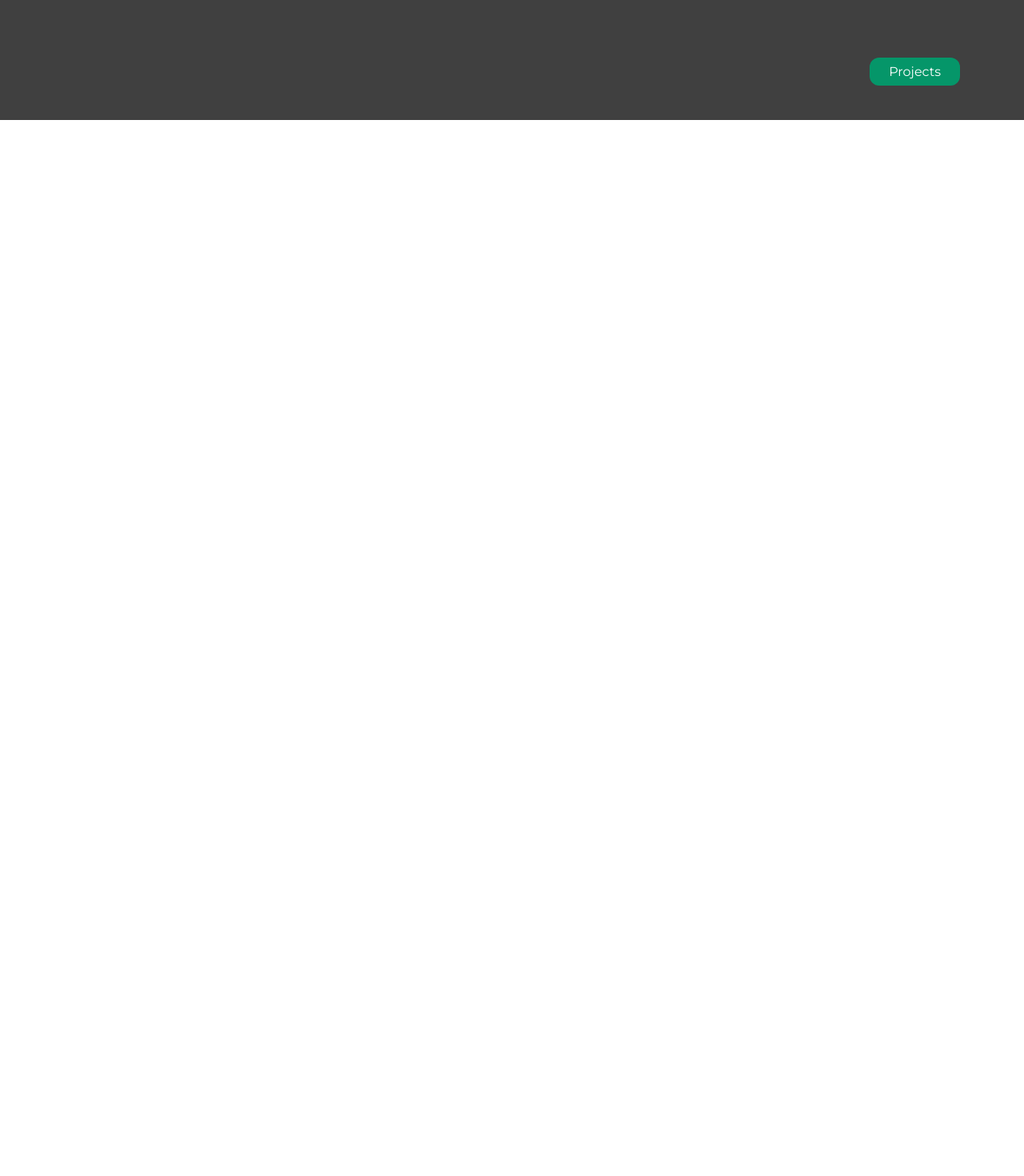
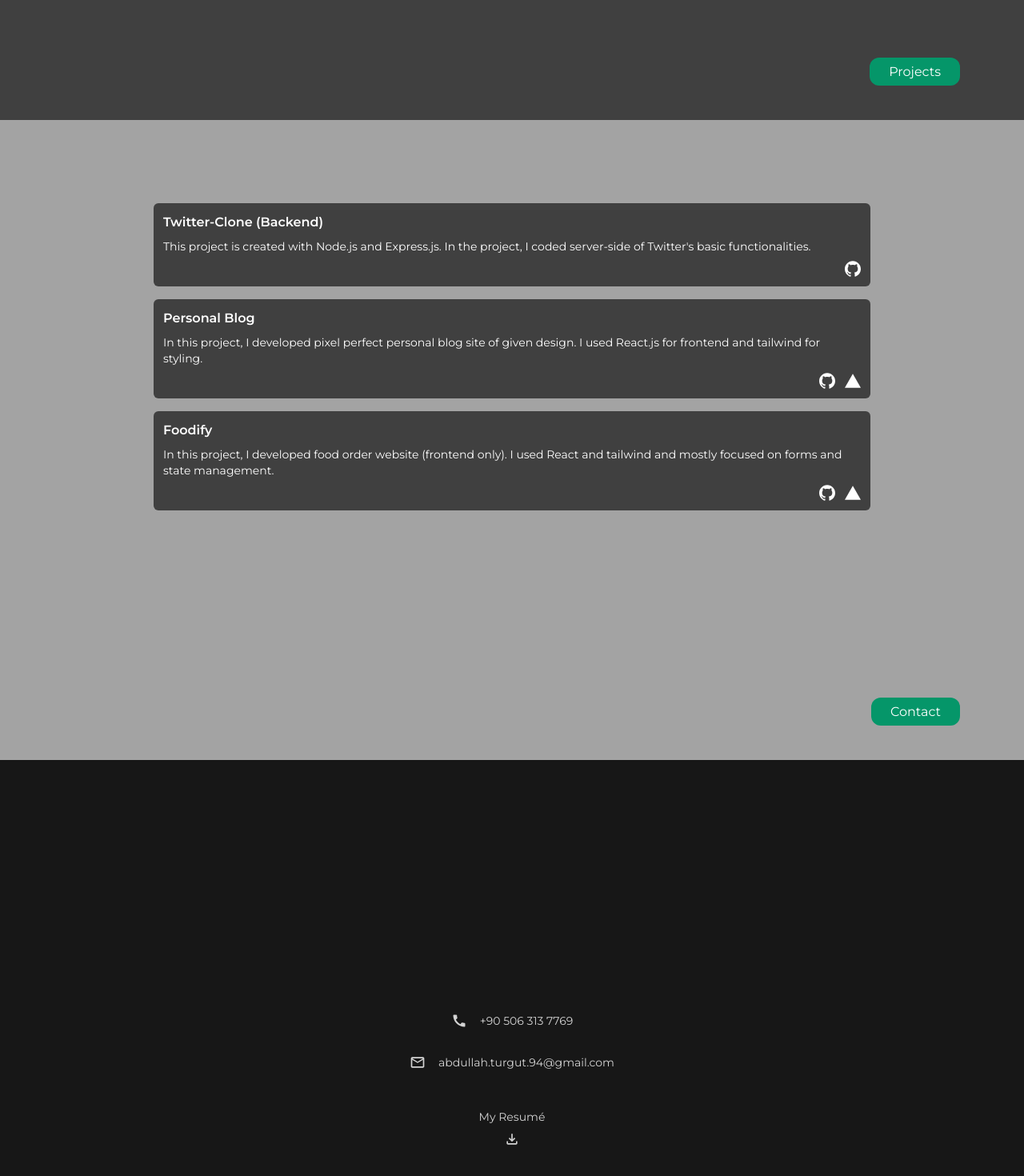
Before and after one commit to abdullah-turgut/personal-portfolio, a Next.js app in the folder nextjs/: page / in a window 1280 px wide. Shown: the part 2250-3720 px from the top of the page at 80% size. Before the commit the page ends 2400 px from the top, so only its background shows below. Built offline with nearby package versions, Linux system fonts and the light colour scheme.

Commit message:
finished

```diff
--- /dev/null
+++ b/nextjs/components/Contact.js
@@ -0,0 +1,25 @@
+import React from 'react';
+import { MdOutlineMail, MdCall, MdOutlineFileDownload } from 'react-icons/md';
+
+function Contact() {
+  return (
+    <div className="py-12 px-6 flex flex-col w-full h-full text-center container mx-auto lg:px-20 text-neutral-300 justify-center items-center gap-y-8">
+      <div className="flex gap-x-4">
+        <MdCall size={20} />
+        <p className="text-sm">+90 506 313 7769</p>
+      </div>
+      <div className="flex gap-x-4">
+        <MdOutlineMail size={20} />
+        <p className="text-sm">abdullah.turgut.94@gmail.com</p>
+      </div>
+      <div className="flex flex-col justify-center items-center gap-x-4 gap-y-2 pt-4">
+        <a href="/resume.pdf" className="text-sm" download={true}>
+          My Resumé
+        </a>
+        <MdOutlineFileDownload size={20} />
+      </div>
+    </div>
+  );
+}
+
+export default Contact;
--- a/nextjs/components/Navbar.js
+++ b/nextjs/components/Navbar.js
@@ -14,7 +14,7 @@ function Navbar() {
   return (
     <div className="fixed px-10 top-10 text-emerald-50  w-full h-10  lg:flex lg:px-24 lg:gap-x-10 tracking-widest z-20">
       <div className="w-full flex h-10 justify-between items-center">
-        <a href="#hero" className="w-10 rotate-12">
+        <a href="#hero" className="w-8 rotate-12">
           <Image src={logo} alt="pp" />
         </a>
 
--- /dev/null
+++ b/nextjs/components/Projects.js
@@ -0,0 +1,84 @@
+import React from 'react';
+import { SiGithub, SiVercel } from 'react-icons/si';
+
+function Projects() {
+  return (
+    <div className="py-12 px-6 flex flex-col w-full h-full text-center container mx-auto lg:px-20">
+      <div className="flex flex-col w-full justify-center pt-10 items-center gap-y-4 lg:pt-14">
+        <div className="w-4/5 rounded-md p-3 text-white text-left bg-neutral-700 flex flex-col gap-y-2">
+          <p className="font-bold">Twitter-Clone (Backend)</p>
+          <p className="text-sm">
+            This project is created with Node.js and Express.js. In the project,
+            I coded server-side of Twitter's basic functionalities.
+          </p>
+          <div className="w-full flex gap-x-3 justify-end">
+            <a
+              href="https://github.com/abdullah-turgut/fsweb-backend-challenge"
+              className="hover:text-emerald-300"
+              target="_blank"
+            >
+              <SiGithub size={20} />
+            </a>
+          </div>
+        </div>
+        <div className="w-4/5 rounded-md p-3 text-white text-left bg-neutral-700 flex flex-col gap-y-2">
+          <p className="font-bold">Personal Blog</p>
+          <p className="text-sm">
+            In this project, I developed pixel perfect personal blog site of
+            given design. I used React.js for frontend and tailwind for styling.
+          </p>
+          <div className="w-full flex gap-x-3 justify-end">
+            <a
+              href="https://github.com/abdullah-turgut/FSWeb-Frontend-Challenge"
+              className="hover:text-emerald-300"
+              target="_blank"
+            >
+              <SiGithub size={20} />
+            </a>
+            <a
+              href="https://fs-web-frontend-challenge-alpha.vercel.app/"
+              className="hover:text-emerald-300"
+              target="_blank"
+            >
+              <SiVercel size={20} />
+            </a>
+          </div>
+        </div>
+        <div className="w-4/5 rounded-md p-3 text-white text-left bg-neutral-700 flex flex-col gap-y-2">
+          <p className="font-bold">Foodify</p>
+          <p className="text-sm">
+            In this project, I developed food order website (frontend only). I
+            used React and tailwind and mostly focused on forms and state
+            management.
+          </p>
+          <div className="w-full flex gap-x-3 justify-end">
+            <a
+              href="https://github.com/abdullah-turgut/FSWeb-S7-Challenge"
+              className="hover:text-emerald-300"
+              target="_blank"
+            >
+              <SiGithub size={20} />
+            </a>
+            <a
+              href="https://fs-web-s7-challenge-1ld9.vercel.app/"
+              className="hover:text-emerald-300"
+              target="_blank"
+            >
+              <SiVercel size={20} />
+            </a>
+          </div>
+        </div>
+      </div>
+      <div className="mt-auto text-white lg:ml-auto">
+        <a
+          href="#contact"
+          className="px-6 py-2 bg-emerald-600 rounded-xl hover:bg-opacity-90"
+        >
+          Contact
+        </a>
+      </div>
+    </div>
+  );
+}
+
+export default Projects;
--- a/nextjs/pages/index.js
+++ b/nextjs/pages/index.js
@@ -2,6 +2,8 @@ import Navbar from '@/components/Navbar';
 import Hero from '@/components/Hero';
 import About from '@/components/About';
 import Skills from '@/components/Skills';
+import Projects from '@/components/Projects';
+import Contact from '@/components/Contact';
 
 export default function Home() {
   return (
@@ -15,6 +17,12 @@ export default function Home() {
       </section>
       <section className="h-screen bg-neutral-700" id="skills">
         <Skills />
+      </section>
+      <section className="h-screen bg-neutral-400" id="projects">
+        <Projects />
+      </section>
+      <section className="h-screen bg-neutral-900" id="contact">
+        <Contact />
       </section>
     </div>
   );
```
Also changed, not shown: 1 other file (tests, documents, lock files or other folders).
